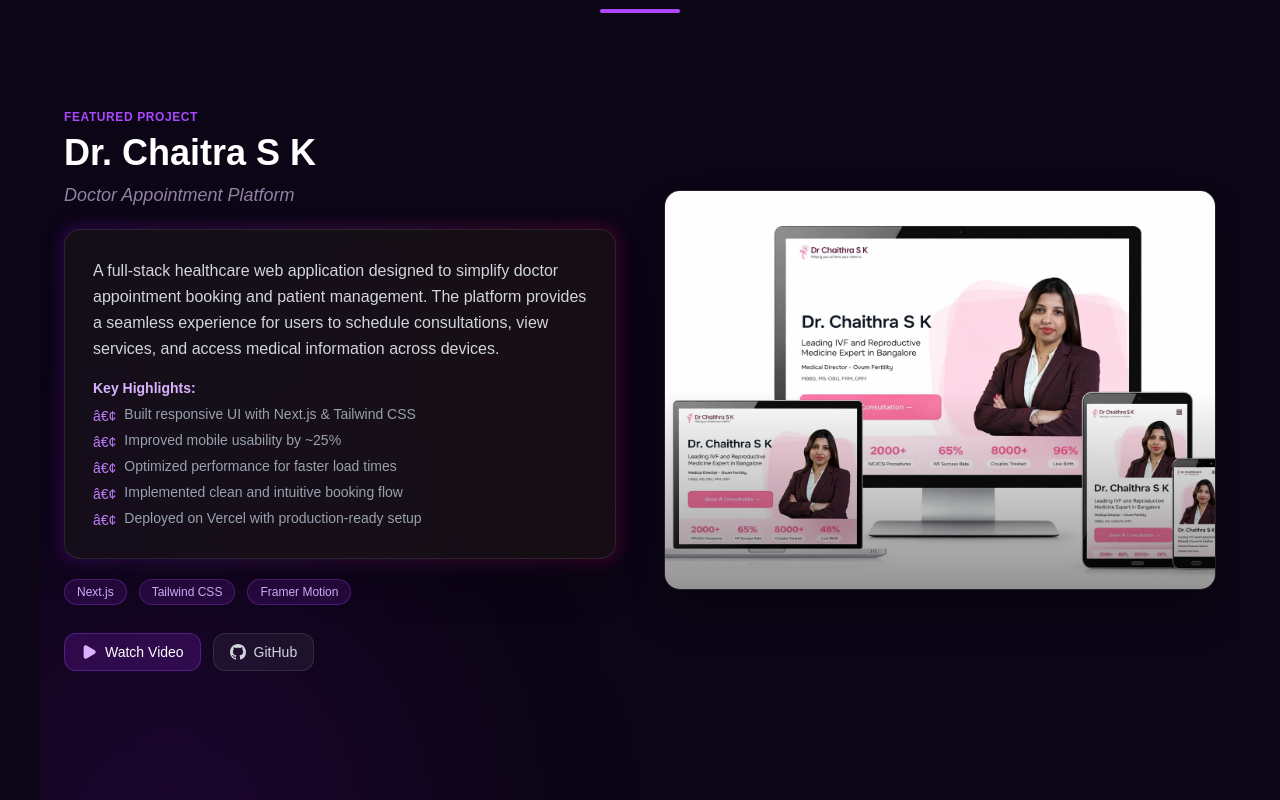
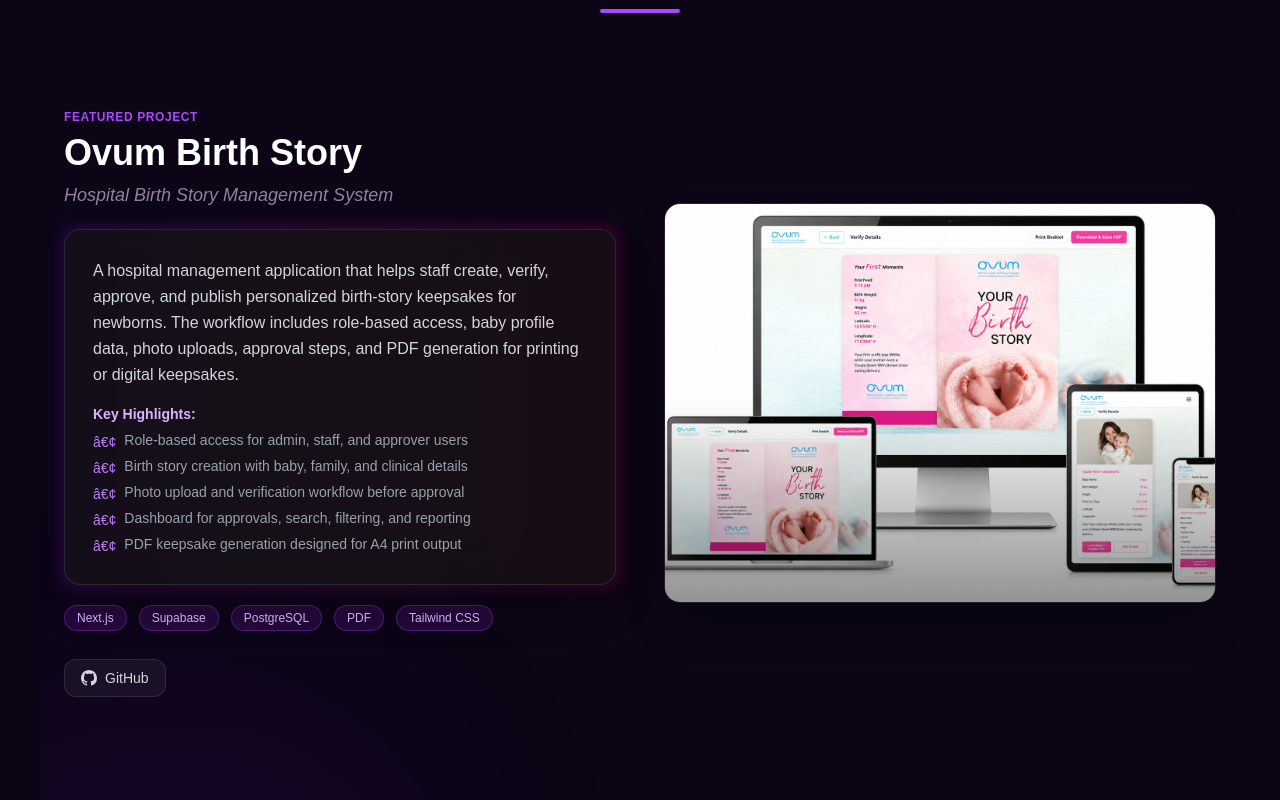
Before and after one commit to Kadiresh07/Portfolio, a Next.js app: page / in a window 1280 px wide. Shown: the part 3060-3860 px from the top of the page. Built offline with nearby package versions, Linux system fonts and the light colour scheme.

Commit message:
Initial commit

```diff
--- a/src/components/Projects.tsx
+++ b/src/components/Projects.tsx
@@ -8,6 +8,24 @@
 const projects = [
   {
     id: 1,
+    title: "Ovum Birth Story",
+    subtitle: "Hospital Birth Story Management System",
+    description: "A hospital management application that helps staff create, verify, approve, and publish personalized birth-story keepsakes for newborns. The workflow includes role-based access, baby profile data, photo uploads, approval steps, and PDF generation for printing or digital keepsakes.",
+    highlights: [
+      "Role-based access for admin, staff, and approver users",
+      "Birth story creation with baby, family, and clinical details",
+      "Photo upload and verification workflow before approval",
+      "Dashboard for approvals, search, filtering, and reporting",
+      "PDF keepsake generation designed for A4 print output",
+    ],
+    image: "/projects/ovum.png",
+    videoUrl: "",
+    githubUrl: "https://github.com/Kadiresh07",
+    tech: ["Next.js", "Supabase", "PostgreSQL", "PDF", "Tailwind CSS"],
+    color: "#22c55e",
+  },
+  {
+    id: 2,
     title: "Dr. Chaitra S K",
     subtitle: "Doctor Appointment Platform",
     description: "A full-stack healthcare web application designed to simplify doctor appointment booking and patient management. The platform provides a seamless experience for users to schedule consultations, view services, and access medical information across devices.",
@@ -25,7 +43,7 @@
     color: "#ec4899",
   },
   {
-    id: 2,
+    id: 3,
     title: "Elysyal",
     subtitle: "AI-Powered Digital Experience Builder",
     description: "A modern service-based platform designed to help businesses build smarter digital experiences using AI-driven tools. Focused on performance, scalability, and SEO optimization for better visibility and faster user interaction.",
@@ -60,7 +78,7 @@
     color: "#06b6d4",
   },
   {
-    id: 3,
+    id: 5,
     title: "Cove And Compass",
     subtitle: "Travel Planning Platform",
     description: "A travel companion web application that helps users discover destinations and plan their journeys efficiently. It offers interactive exploration features and a smooth user experience across all devices.",
@@ -78,7 +96,7 @@
     color: "#3b82f6",
   },
   {
-    id: 5,
+    id: 6,
     title: "Netflix Clone",
     subtitle: "Streaming UI with Real-Time API Data",
     description: "A responsive Netflix-inspired web application that allows users to browse movies and TV shows using real-time API data. Designed with a focus on performance, UI accuracy, and smooth user experience.",
@@ -92,7 +110,6 @@
     tech: ["React", "Next.js", "API", "Tailwind CSS"],
     color: "#e50914",
   },
-
 ];
 
 export default function Projects() {
```
Also changed, not shown: public/projects/ovum admin ui.png (added), public/projects/ovum.png (added).
